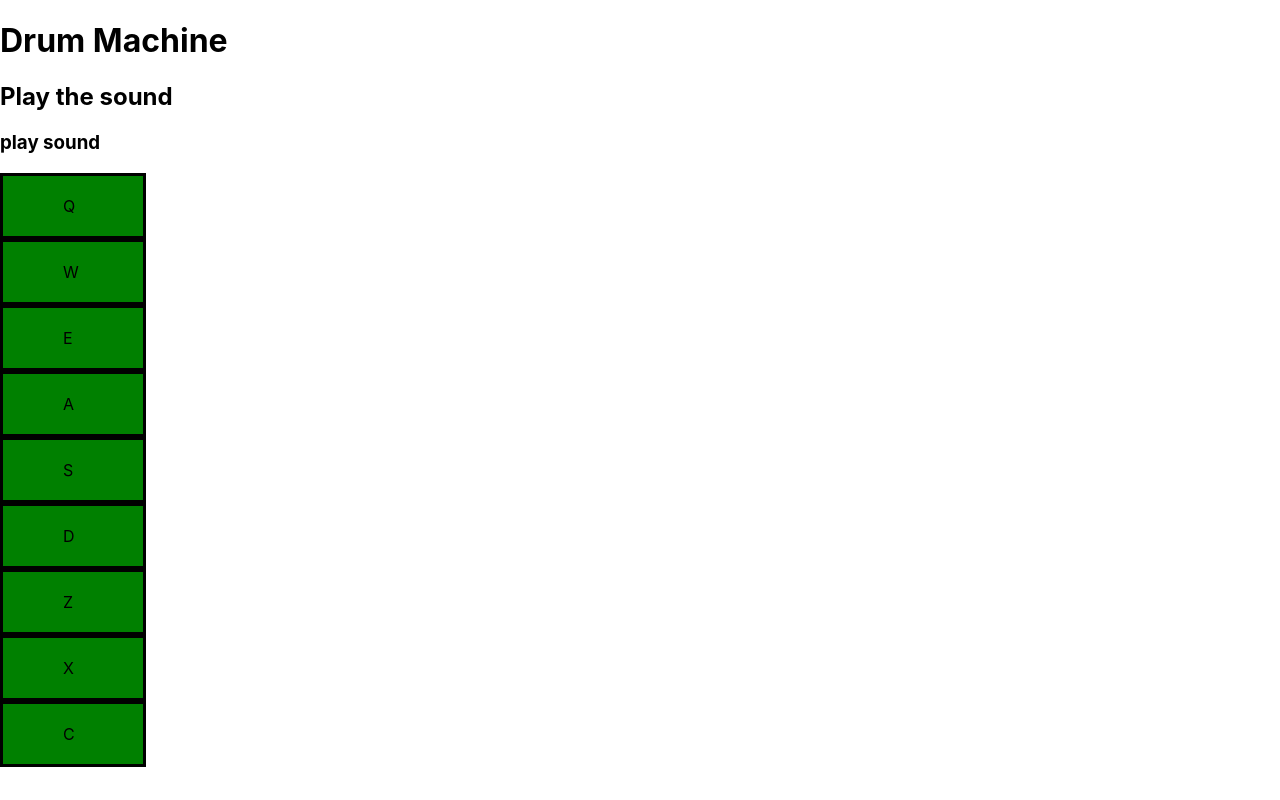
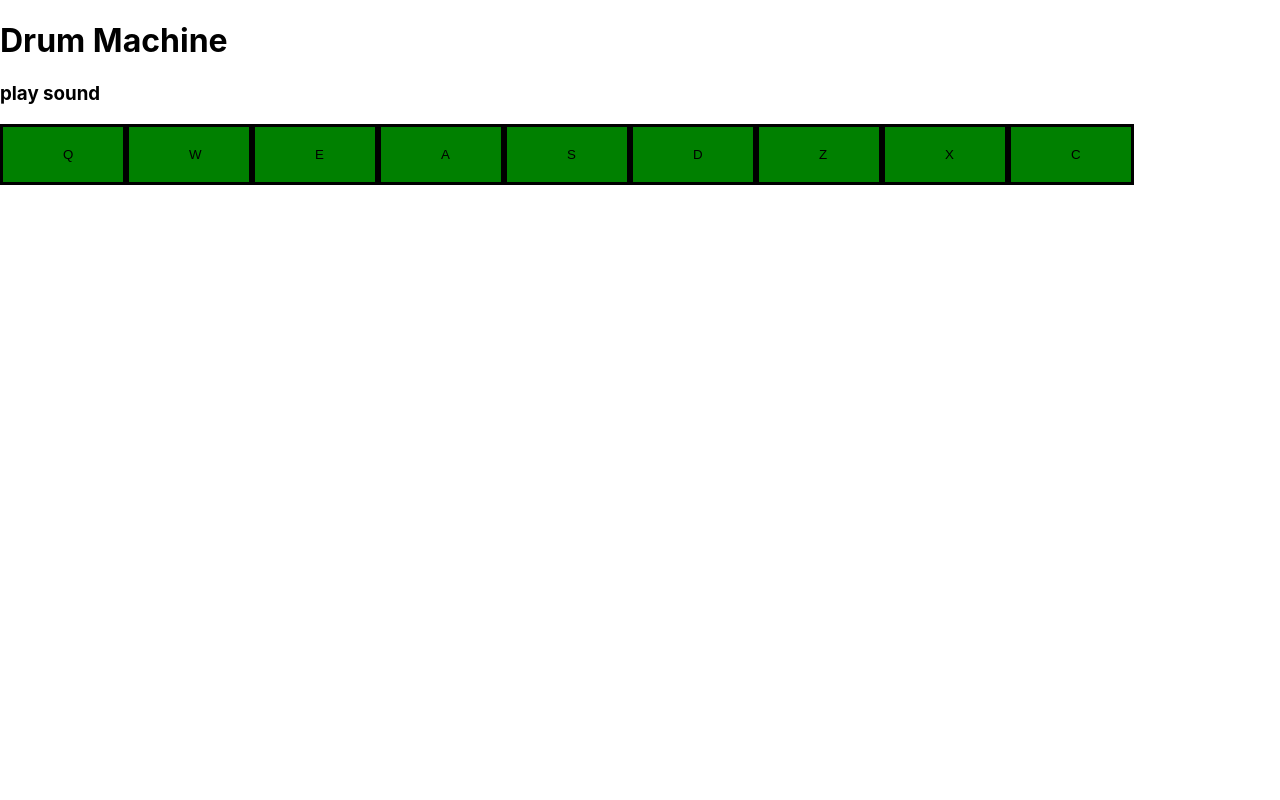
Before and after one commit to pierrelstan/drumMachime, a React (Create React App) app: page / in a window 1280 px wide. Built offline with nearby package versions, Linux system fonts and the light colour scheme.

Commit message:
edit drum.js turn the Arrow function to class and remove the state on App.js and Drumpad.js

```diff
--- a/src/App.js
+++ b/src/App.js
@@ -4,17 +4,12 @@ import DrumPad from "./components/drumpad";
 
 
 class App extends Component {
-  state = {
-    display: "Play the sound"
-  }
   render() {
-   const {display }= this.state;
     return (
       <div id="drum-machine">
         <h1>Drum Machine</h1>
-        <h2>{display}</h2>
+
         <DrumPad
-
         />
       </div>
     );
--- a/src/components/drum.js
+++ b/src/components/drum.js
@@ -1,12 +1,17 @@
-import React from 'react';
+import React, {Component} from 'react';
 
-const Drum = ({id, Sound,Name,onClick})=> (
-
-            <div onClick={() => onClick(Sound, Name, id)} className="drum-pad" id={id}>
-            <audio key={id} src={Sound} className="clip" id={id} />{id}
-
-        </div>
-    )
+class Drum extends Component {
+    render(){
+        const { id, Sound, Name, onClick } = this.props;
+        return (
+            <button onClick={() => onClick(Sound, Name, id)} className="drum-pad" id={id}>
+                <audio className="clip" src={Sound} id={id}>
+                </audio>
+                {id}
+            </button>
+        )
+    }
+}
 
 
 export default Drum;
--- a/src/components/drumpad.js
+++ b/src/components/drumpad.js
@@ -3,40 +3,23 @@ import Drum, { drumData }from "./drum";
 
 class DrumPad extends Component {
    state={
-       display:"play sound"
+       display:"play sound",
+       id: []
    }
 
 //fix Arrow biding
-PlaySound=(Sound,Name)=>{
+PlaySound=(Sound,Name,id)=>{
     this.audio = new Audio(Sound);
     this.audio.currentTime = 0;
     this.audio.play();
     console.log(Name)
 console.log("i want to plays")
 this.setState({
-    display: Name
+    display: Name,
+    id:id
 })
 }
-    componentDidMount(){
-    document.addEventListener("keydown", this.handleKeyDown);
-    window.focus();
-    }
-    componentWillMount(){
-        document.removeEventListener("keydown",this.handleKeyDown)
-    }
-    //Arrow fix binding
-    handleKeyDown=(event)=>{
-        const {id, Sound, Name} = this.props;
-        this.audio = new Audio(Sound);
-    if (event.keyCode=== id){
-        this.audio.play();
-        this.audio.currentTime = 0;
-        this.setState({
-            display: Name
 
-        })
-    }
-}
     render(){
        const {display}= this.state;
         return (
@@ -50,7 +33,6 @@ this.setState({
                         key={data.id}
                         id={data.id}
                         onClick={this.PlaySound}
-                            handleKeyDown={this.handleKeyDown}
                         />
                      )
                 }
```
Also changed, not shown: 1 other file (tests, documents, lock files or other folders).
